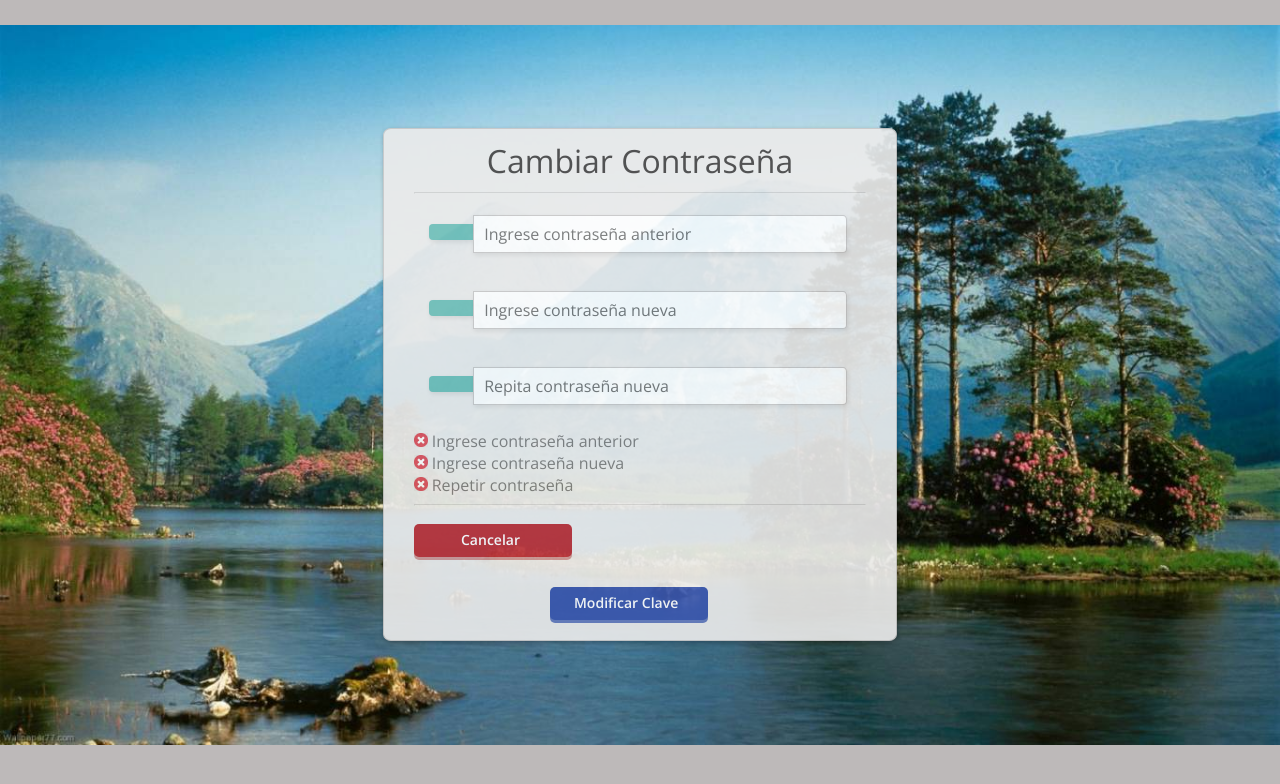
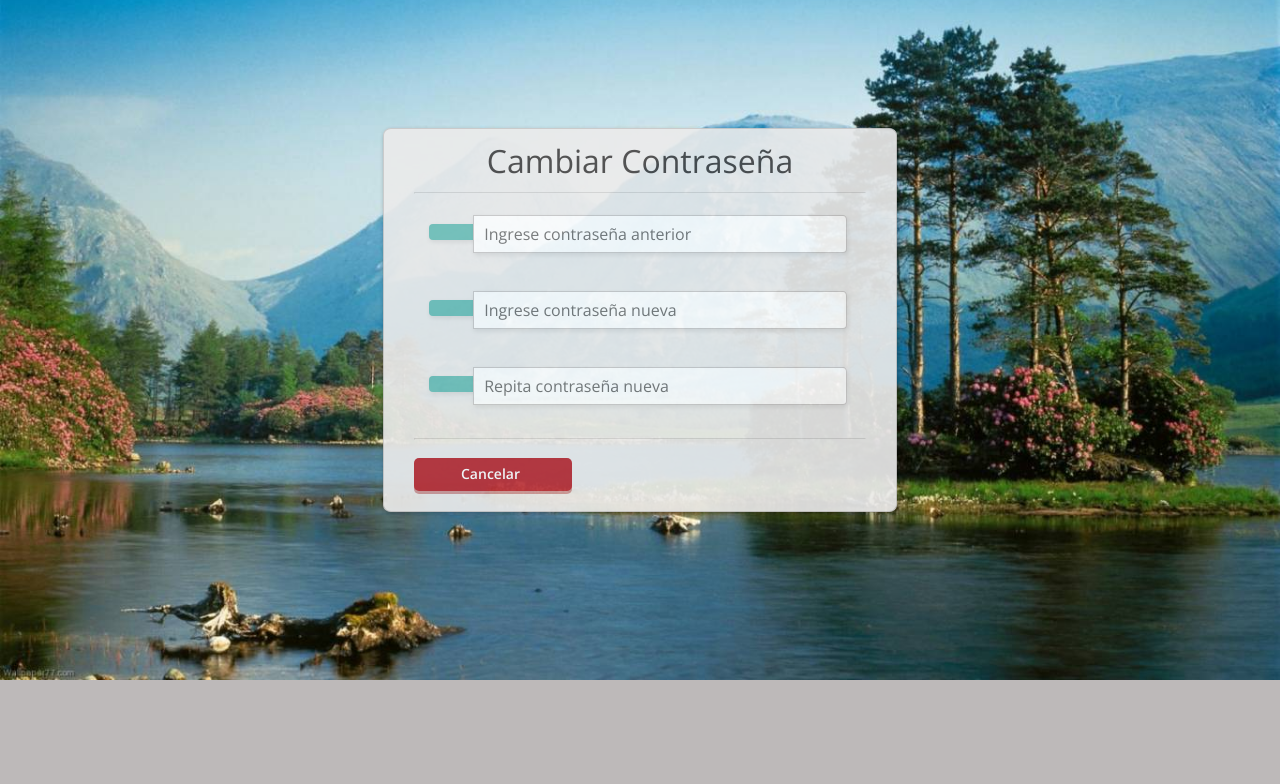
Before and after one commit to MaxiRod30/PHPWeb, a PHP site: page /CambiarClave/CambiarClave.php in a window 1280 px wide. Shown: the top 784 px of the page. Run offline with PHP 8.4, Linux system fonts and the light colour scheme; some libraries are stand-ins or nearby versions.

Commit message:
modificacion Cambiar clave

```diff
--- a/CambiarClave/CambiarClave.php
+++ b/CambiarClave/CambiarClave.php
@@ -19,27 +19,17 @@
   <form  id="dataFRM_CAMB" action="ProcesoCAMBclave.php" method="POST">
     <hr>
     <label id="icon" for="name"><i class="icon-info-sign"></i></label>
-    <input onkeyup="showHint(this.value,'idTXT0');" type="password" name="namePASSant" id="idPASSant" placeholder="Ingrese contraseña anterior" required/>
+    <input type="password" name="namePASSant" id="idPASSant" placeholder="Ingrese contraseña anterior" required/>
 
     <label id="icon" for="name"><i class="icon-user"></i></label>
-    <input  onkeyup="stateVAR(this.value,'idTXT1','idPASSant','idPASSrep');" type="password" name="namePASSnue" id="idPASSnue" placeholder="Ingrese contraseña nueva" required />
+    <input type="password" name="namePASSnue" id="idPASSnue" placeholder="Ingrese contraseña nueva" required />
 
     <label id="icon" for="name"><i class="icon-shield"></i></label>
-    <input onkeyup="stateVAR(this.value,'idTXT2','idPASSant','idPASSnue');" type="password" name="namePASSrep" id="idPASSrep" placeholder="Repita contraseña nueva" required/>
+    <input type="password" name="namePASSrep" id="idPASSrep" placeholder="Repita contraseña nueva" required/>
+    <hr>
 
-    <br>
-    <img id="idTXT0" class="Control" src="../Image/tick-rojo.jpg">
-    <span>Ingrese contraseña anterior</span>
-    <br>
-    <img id="idTXT1" class="Control" src="../Image/tick-rojo.jpg">
-    <span>Ingrese contraseña nueva</span>
-    <br>
-    <img id="idTXT2" class="Control" src="../Image/tick-rojo.jpg">
-    <span>Repetir contraseña</span>
-    <br>
-    <hr>
     <a href="FormLogin.php" class="button2">Cancelar</a>
-    <a href="#" class="button" onclick="CheckREG('idTXT0');">Modificar Clave</a>
+    <a href="#" class="button" onclick="showHint(this.value,'idTXT0');>Modificar Clave</a>
   </form>
 </div>
 </body>
```
